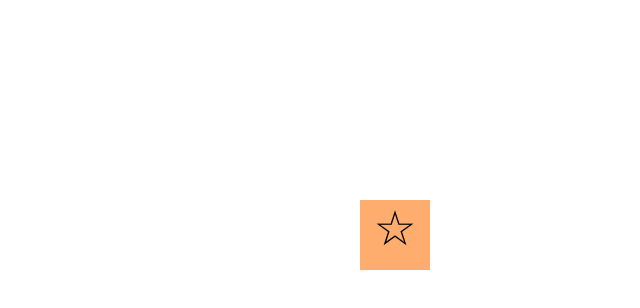
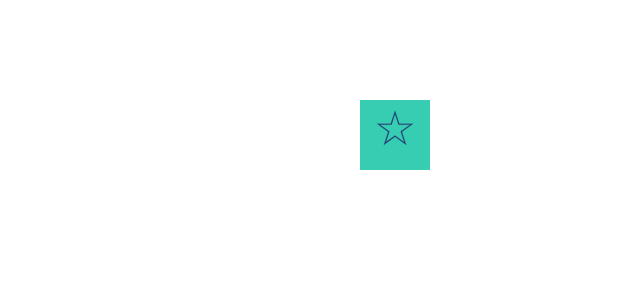
Before and after one commit to ldarden1/ldarden1.github.io, a plain HTML site: page projects/bouncing-box/index.html in a window 1280 px wide. Shown: the whole page, without its empty margins (640-1280 px from the left). Drawn offline with Linux system fonts and the light colour scheme.

Commit message:
finished bouncing box

```diff
--- a/projects/bouncing-box/index.html
+++ b/projects/bouncing-box/index.html
@@ -8,18 +8,20 @@
 		.box {
 			width: 70px;
 			height: 70px;
-			background-color: #FEAD6E;
+			background-color: #36CDB3;
 			font-size: 300%;
 			font-family: verdana;
 			text-align: center;
 			user-select: none;
 			display: block;
 			position: absolute;
-			top: 200px;
+			top: 100px;
 			left: 00px;  /* <--- Change me! */
+			color: #274979;
 		}
 		.board{
 			height: 100vh;
+			background-color: #ffffff;
 		}
 	</style>
 	<!-- 	<script src="//cdnjs.cloudflare.com/ajax/libs/jquery/2.1.1/jquery.min.js"></script> -->
@@ -41,8 +43,6 @@
 			var box = jQuery('.box');	// reference to the HTML .box element
 			var board = jQuery('.board');	// reference to the HTML .board element
 			var boardWidth = board.width();	// the maximum X-Coordinate of the screen
-			var colorStr;
-			var randomRGBnum = Math.random() * 255;
 
 			// Every 50 milliseconds, call the update Function (see below)
 			setInterval(update, 50);
@@ -87,6 +87,7 @@
 				}
 			};
 
+
 			/*
 			This Function will be called each time the box is clicked. Each time it is called,
 			it should increase the points total, increase the speed, and move the box to
@@ -104,6 +105,7 @@
 				}
 			};
 
+
 		})();
 	</script>
 </body>
```
